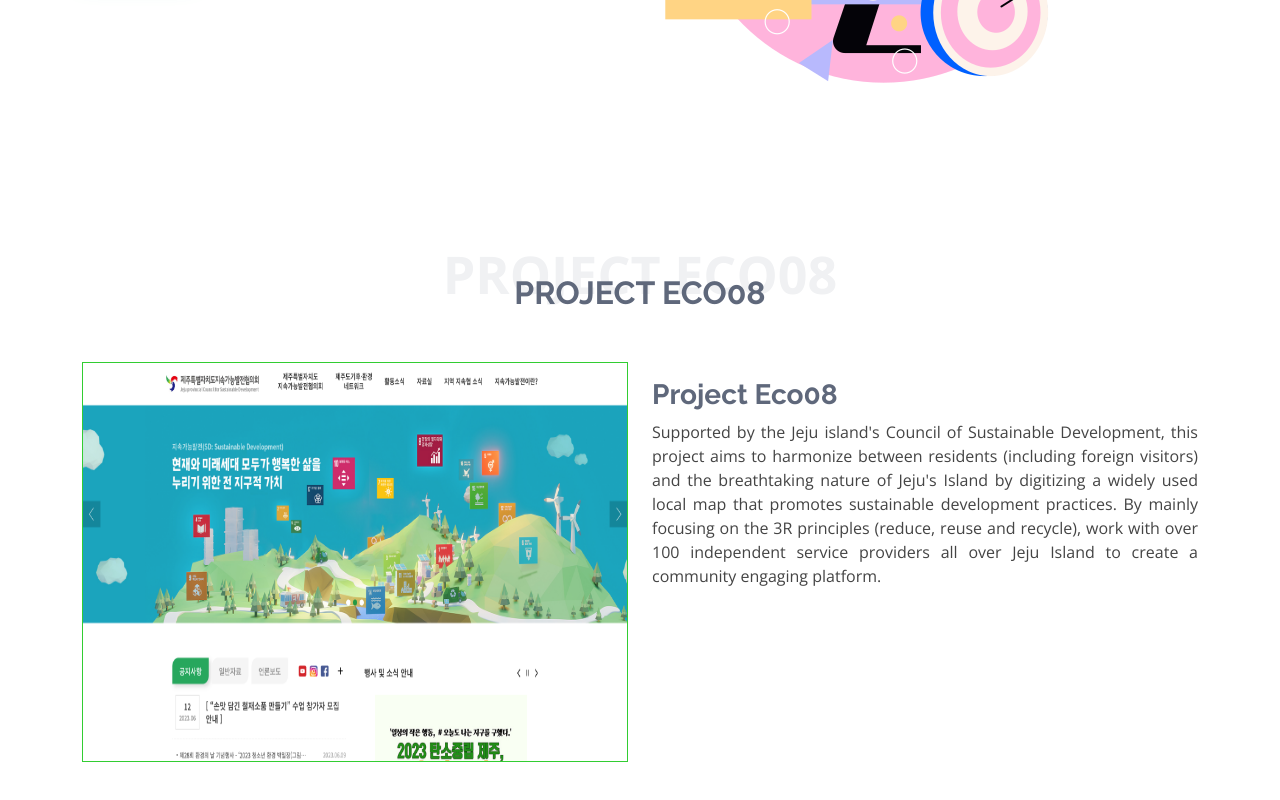
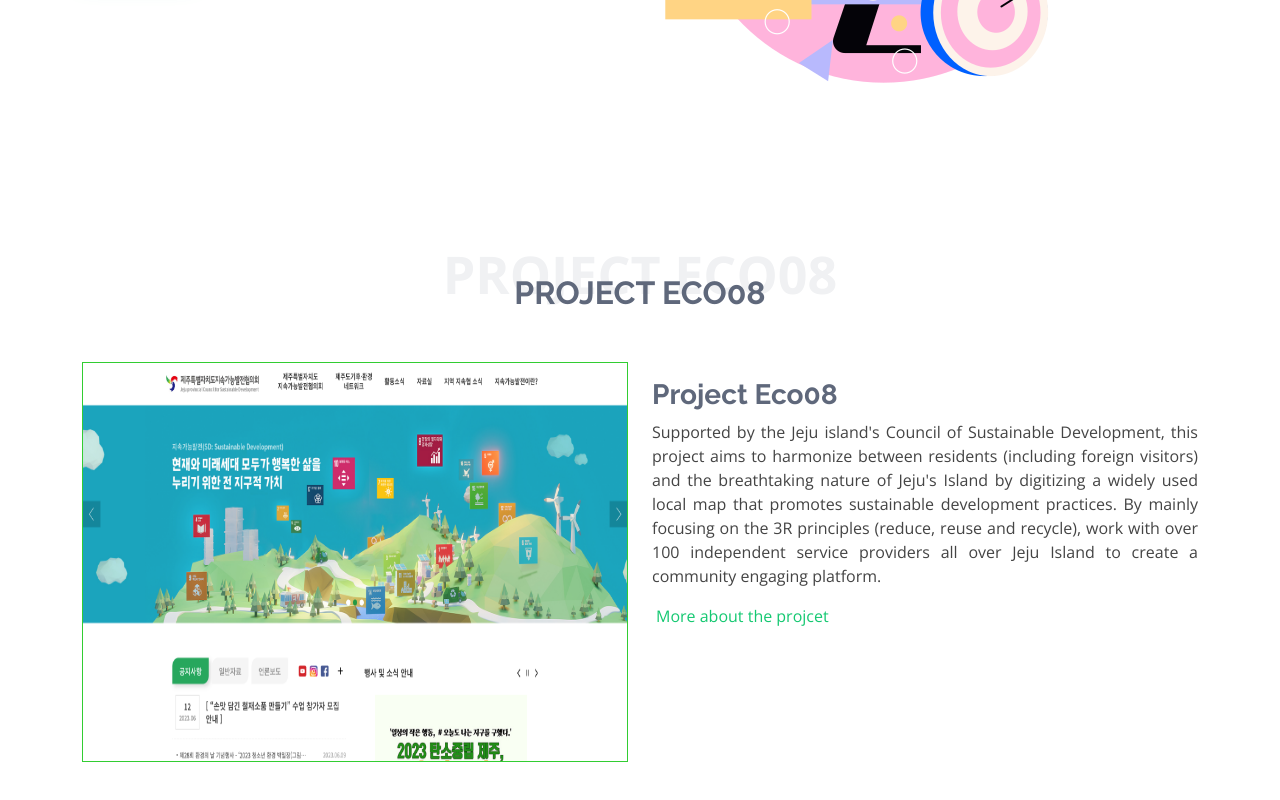
Before and after one commit to ckim48/eco08, a plain HTML site: page index.html in a window 1280 px wide. Shown: the part 456-1256 px from the top of the page. Drawn offline with nearby package versions, Linux system fonts and the light colour scheme; a script that the page names is missing.

Commit message:
Add files via upload

```diff
--- a/index.html
+++ b/index.html
@@ -93,6 +93,7 @@ Supported by the Jeju island's Council of Sustainable Development, this project
 
 By mainly focusing on the 3R principles (reduce, reuse and recycle), work with over 100 independent service providers all over Jeju Island to create a community engaging platform.
             </p>
+            <a class="ms-1 more-about" href="https://chill-credit-99c.notion.site/Final-Product-112b07e4698f4146a642af42951c8f97?pvs=4">More about the projcet</a>
 
           </div>
         </div>
```
